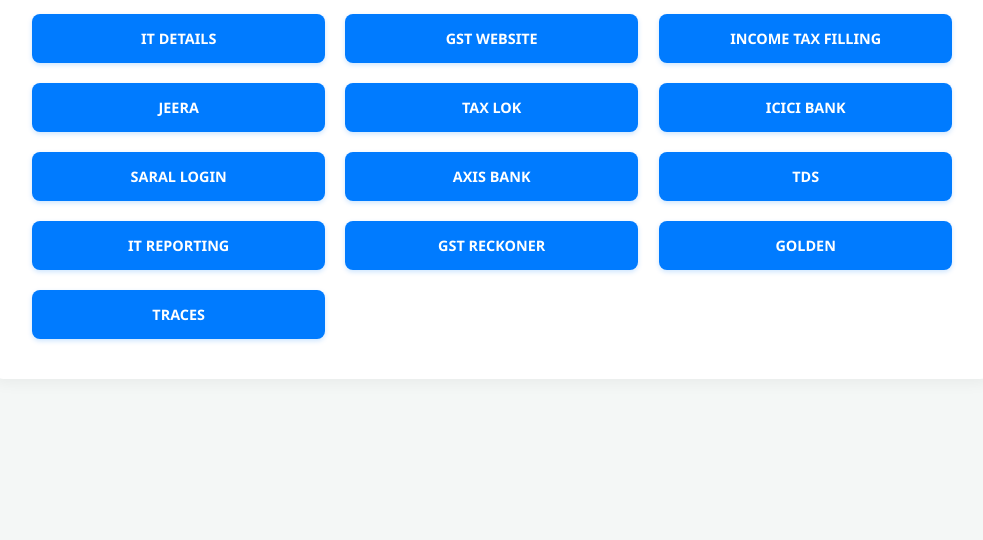
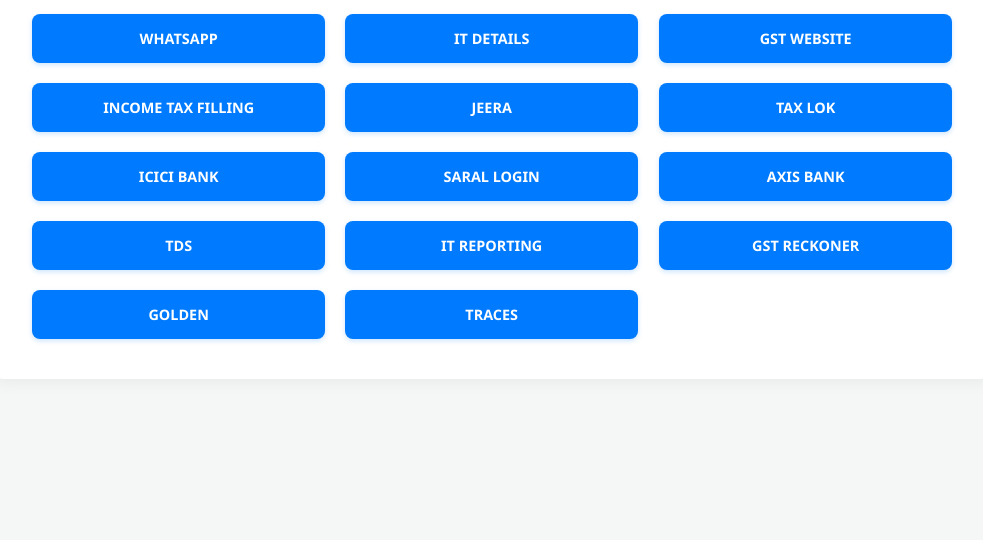
Before and after one commit to kanakarajsa-max/RAJ, a plain HTML site: page index.html in a window 1280 px wide. Shown: the part 260-800 px from the top of the page, without its empty margins (148-1131 px from the left). Drawn offline with Linux system fonts and the light colour scheme.

Commit message:
Update index.html

```diff
--- a/index.html
+++ b/index.html
@@ -125,6 +125,7 @@
         <h1>OFFICE LINKS</h1>
 
         <div class="grid">
+            <a href="https://web.whatsapp.com/" target="_blank" class="btn">WHATSAPP</a>
             <a href="https://www.incometaxindia.gov.in/" target="_blank" class="btn">IT DETAILS</a>
             <a href="https://www.gst.gov.in/" target="_blank" class="btn">GST WEBSITE</a>
             <a href="https://www.incometax.gov.in/iec/foportal/" target="_blank" class="btn">INCOME TAX FILLING</a>
```
